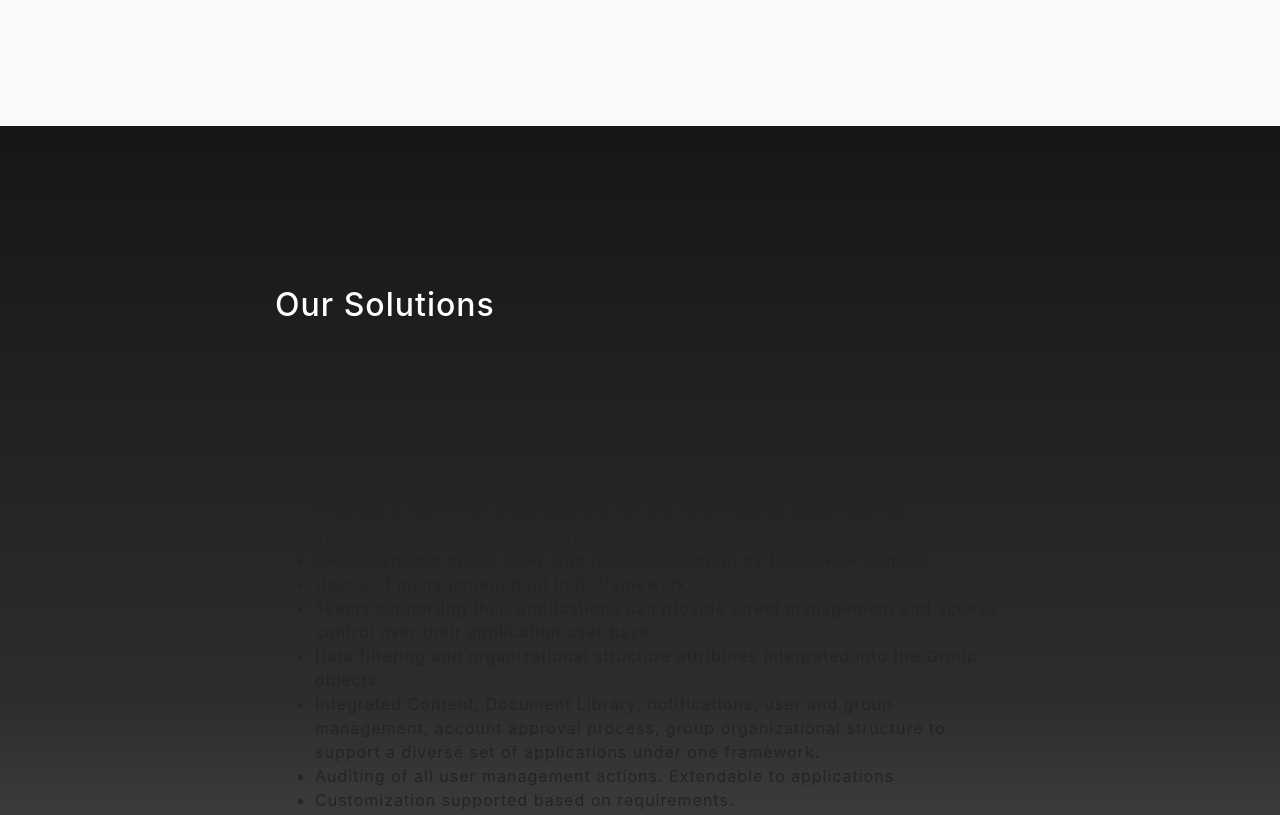
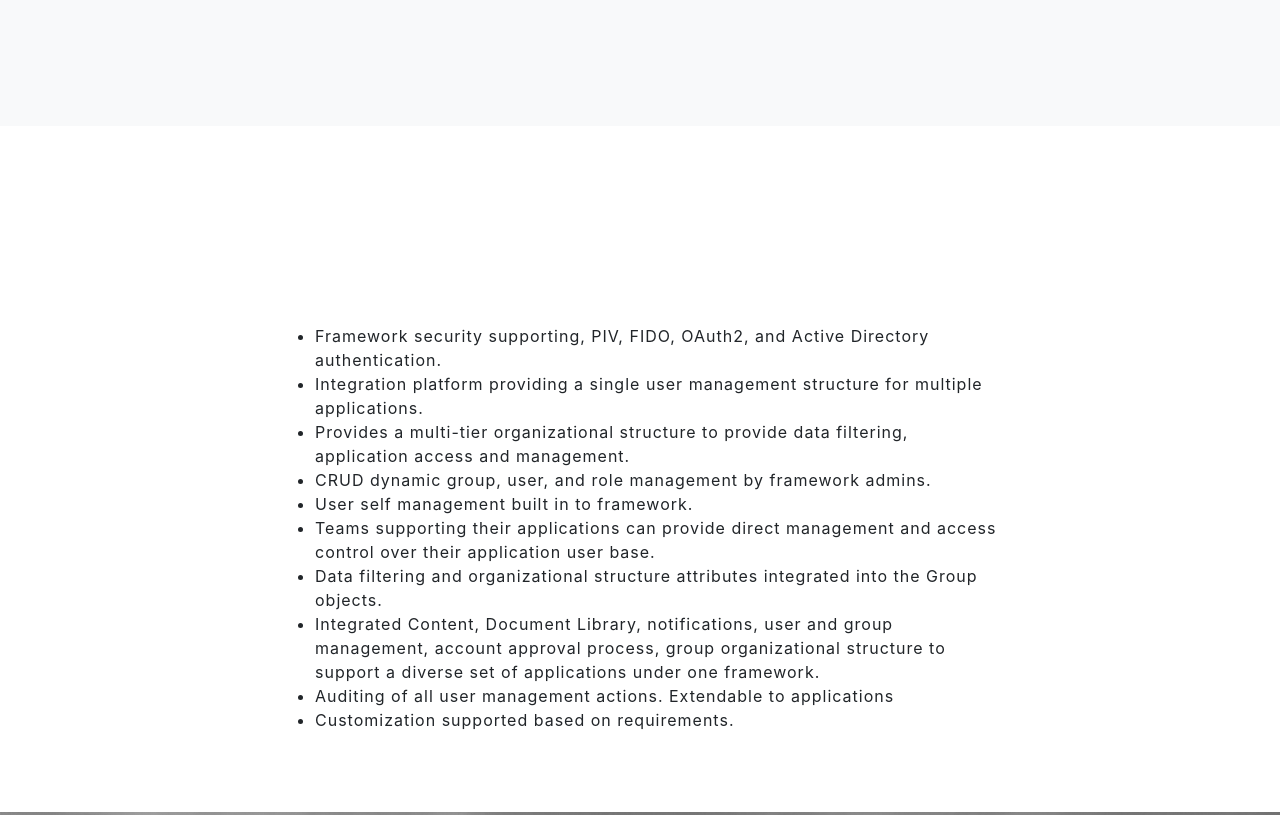
Before and after one commit to opscom/opscom.github.io, a website with bundled scripts: page index.html in a window 1280 px wide. Shown: the part 3300-4115 px from the top of the page. Built offline with nearby package versions, Linux system fonts and the light colour scheme.

Commit message:
removed solution section background

```diff
--- a/css/grayscale.css
+++ b/css/grayscale.css
@@ -189,9 +189,7 @@
 }
 
 .solution-section {
-  padding-top: 10rem;
-  background: -webkit-gradient(linear, left top, left bottom, from(#161616), color-stop(75%, rgba(22, 22, 22, 0.9)), to(rgba(22, 22, 22, 0.8)));
-  background: linear-gradient(to bottom, #161616 0%, rgba(22, 22, 22, 0.9) 75%, rgba(22, 22, 22, 0.8) 100%);
+  padding-top: 5rem;
 }
 
 .solution-section p {
```
